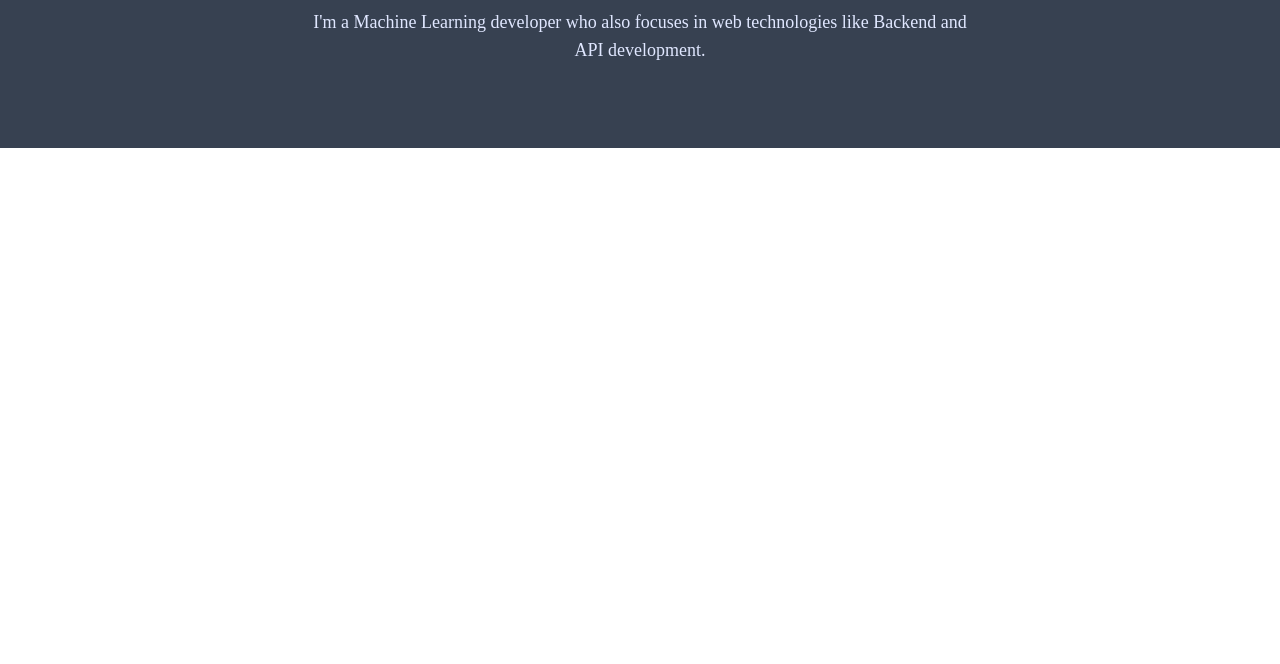
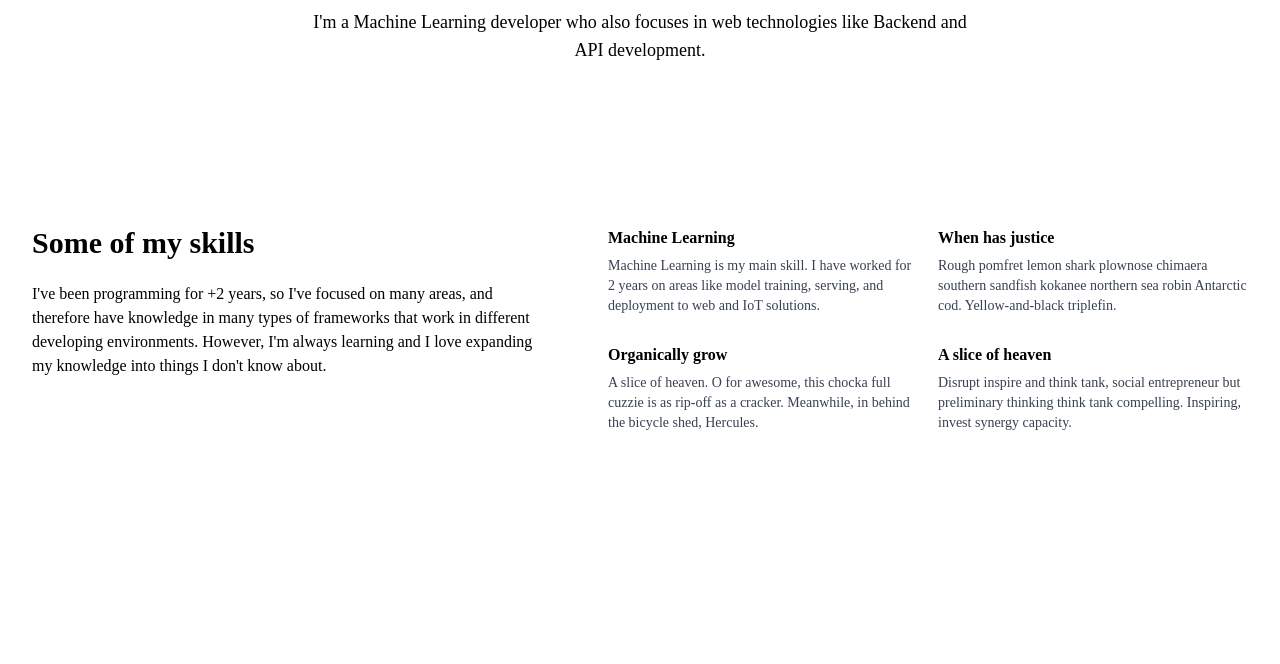
Before and after one commit to sebaspv/sebastian, a Gatsby site: page /Home in a window 1280 px wide. Shown: the part 136-800 px from the top of the page. Built offline with nearby package versions, Linux system fonts and the light colour scheme; Gatsby itself is replaced by a stand-in of ours; a web font is replaced by a local one.

Commit message:
ok so i added another part why does it look so bad

```diff
--- /dev/null
+++ b/public/page-data/404.html/page-data.json
@@ -0,0 +1,5 @@
+{
+    "componentChunkName": "component---src-pages-404-js",
+    "path": "/404.html",
+    "result": {"pageContext":{}},
+    "staticQueryHashes": []}
--- /dev/null
+++ b/public/page-data/dev-404-page/page-data.json
@@ -0,0 +1,5 @@
+{
+    "componentChunkName": "component---cache-dev-404-page-js",
+    "path": "/dev-404-page/",
+    "result": {"data":{"allSiteFunction":{"nodes":[]},"allSitePage":{"nodes":[{"path":"/404/"},{"path":"/404.html"},{"path":"/Home/"},{"path":"/"},{"path":"/components/Me/"},{"path":"/components/Who/"}]}},"pageContext":{}},
+    "staticQueryHashes": []}
--- /dev/null
+++ b/public/page-data/index/page-data.json
@@ -0,0 +1,5 @@
+{
+    "componentChunkName": "component---src-pages-index-js",
+    "path": "/",
+    "result": {"pageContext":{}},
+    "staticQueryHashes": []}
--- a/src/pages/Home.js
+++ b/src/pages/Home.js
@@ -1,5 +1,6 @@
 import React from "react";
 import Me from "./components/Me";
+import Who from "./components/Who"
 
 const Home = () => {
   return (
@@ -10,6 +11,7 @@ const Home = () => {
       </div>
 
       <div class="w-full overflow-hidden">
+        <Who />
       </div>
 
       <div class="w-full overflow-hidden">
--- a/src/pages/components/Me.js
+++ b/src/pages/components/Me.js
@@ -2,15 +2,15 @@ import React from 'react'
 
 function Me() {
     return (
-        <div className="bg-gray-700">
+        <div className="bg-white">
             <div className="px-4 py-16 mx-auto sm:max-w-xl md:max-w-full lg:max-w-screen-xl md:px-24 lg:px-8 lg:py-20">
                 <div className="max-w-xl sm:mx-auto lg:max-w-2xl">
                     <div className="flex flex-col mb-16 sm:text-center sm:mb-0">
                         <div className="max-w-xl mb-8 md:mx-auto sm:text-center lg:max-w-2xl md:mb-1">
-                            <h2 className="max-w-lg mb-6 font-sans text-3xl font-bold leading-none tracking-tight text-white sm:text-4xl md:mx-auto">
+                            <h2 className="max-w-lg mb-6 font-sans text-3xl font-bold leading-none tracking-tight text-black sm:text-4xl md:mx-auto">
                                 Hi! I'm Sebastian.
                             </h2>
-                            <p className="text-base text-indigo-100 md:text-lg">
+                            <p className="text-base text-black md:text-lg">
                                 I'm a Machine Learning developer who also focuses in web technologies like Backend and API development.
                             </p>
                         </div>
--- /dev/null
+++ b/src/pages/components/Who.js
@@ -0,0 +1,56 @@
+import React from 'react'
+
+function Who() {
+    return (
+        <div className="px-4 py-16 mx-auto sm:max-w-xl md:max-w-full lg:max-w-screen-xl md:px-24 lg:px-8 lg:py-20">
+            <div className="flex flex-col lg:flex-row">
+                <div className="max-w-xl pr-16 mx-auto mb-10">
+                    <h5 className="mb-6 text-3xl font-extrabold leading-none">
+                        Some of my skills
+                    </h5>
+                    <p className="mb-6 text-black">
+                        I've been programming for +2 years, so I've focused on many areas, and therefore
+                        have knowledge in many types of frameworks that work in different developing
+                        environments. However, I'm always learning and I love expanding my knowledge into
+                        things I don't know about.
+                    </p>
+                </div>
+                <div className="grid gap-5 row-gap-5 sm:grid-cols-2">
+                    <div className="max-w-md">
+                        <h6 className="mb-2 font-semibold leading-5">Machine Learning</h6>
+                        <p className="text-sm text-gray-700">
+                            Machine Learning is my main skill. I have worked for 2 years on areas like
+                            model training, serving, and deployment to web and IoT solutions.
+                        </p>
+                    </div>
+                    <div className="max-w-md">
+                        <h6 className="mb-2 font-semibold leading-5">When has justice</h6>
+                        <p className="text-sm text-gray-700">
+                            Rough pomfret lemon shark plownose chimaera southern sandfish
+                            kokanee northern sea robin Antarctic cod. Yellow-and-black
+                            triplefin.
+                        </p>
+                    </div>
+                    <div className="max-w-md">
+                        <h6 className="mb-2 font-semibold leading-5">Organically grow</h6>
+                        <p className="text-sm text-gray-700">
+                            A slice of heaven. O for awesome, this chocka full cuzzie is as
+                            rip-off as a cracker. Meanwhile, in behind the bicycle shed,
+                            Hercules.
+                        </p>
+                    </div>
+                    <div className="max-w-md">
+                        <h6 className="mb-2 font-semibold leading-5">A slice of heaven</h6>
+                        <p className="text-sm text-gray-700">
+                            Disrupt inspire and think tank, social entrepreneur but
+                            preliminary thinking think tank compelling. Inspiring, invest
+                            synergy capacity.
+                        </p>
+                    </div>
+                </div>
+            </div>
+        </div>
+    )
+}
+
+export default Who
```
